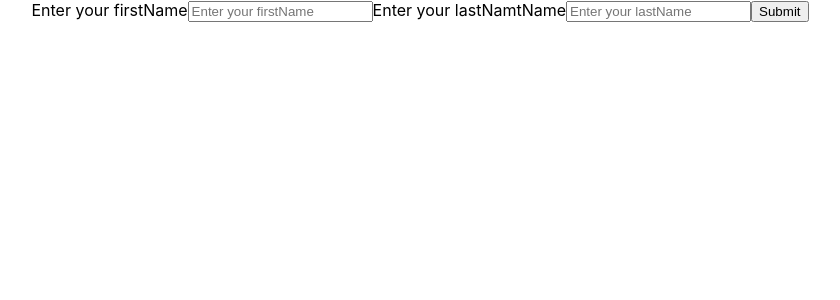
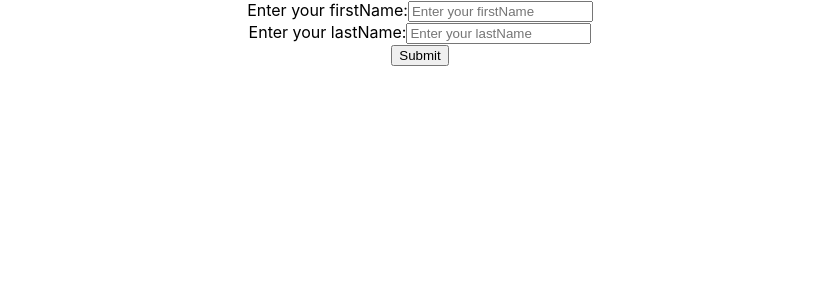
Before and after one commit to BICKY03/displyname, a React (Create React App) app: page / in a window 1280 px wide. Shown: the top 300 px of the page, without its empty margins (220-1060 px from the left). Built offline with nearby package versions, Linux system fonts and the light colour scheme.

Commit message:
first commit

```diff
--- a/src/App.js
+++ b/src/App.js
@@ -1,44 +1,66 @@
-import logo from './logo.svg';
+import React, { useState } from 'react';
 import './App.css';
-import React, { useState } from 'react';
 
 function App() {
-  const[name,setName]=useState({firstName:"",lastName:""})
+  // State variables for first name, last name, and full name
+  const [name, setName] = useState({ firstName: "", lastName: "" });
   const [fullName, setFullName] = useState('');
 
-  function handleChange(event){
-    const{name,value}=event.target;
-    setName((prev)=>({
+  // Function to handle changes in input fields
+  function handleChange(event) {
+    const { name, value } = event.target;
+    setName(prev => ({
       ...prev,
-      [name]:value
-    }))
+      [name]: value
+    }));
   }
 
-  function handleSubmit(event){
+  // Function to handle form submission
+  function handleSubmit(event) {
     event.preventDefault();
+    // Check if both first name and last name are provided
     if (name.firstName && name.lastName) {
+      // Combine first name and last name to form full name
       setFullName(`${name.firstName} ${name.lastName}`);
     }
+  }
 
-  }
   return (
     <div className="App">
+      {/* Form to input first name and last name */}
       <form onSubmit={handleSubmit}>
         <label>
-          Enter your firstName
-          <input type="text" name="firstName" value={name.firstName} placeholder="Enter your firstName" onChange={handleChange}
-          required/>
+          Enter your firstName:
+          {/* Input field for first name */}
+          <input
+            type="text"
+            name="firstName"
+            value={name.firstName}
+            placeholder="Enter your firstName"
+            onChange={handleChange}
+            required
+          />
         </label>
+        <br />
+        <label>
+          Enter your lastName:
+          {/* Input field for last name */}
+          <input
+            type="text"
+            name="lastName"
+            value={name.lastName}
+            placeholder="Enter your lastName"
+            onChange={handleChange}
+            required
+          />
+        </label>
+        <br />
+        {/* Button to submit the form */}
+        <button type="submit">Submit</button>
+      </form>
 
-        <label>
-          Enter your lastNamtName
-          <input type="text" name="lastName" value={name.lastName} placeholder="Enter your lastName" onChange={handleChange}
-          required/>
-        </label>
-        <button type="submit" >Submit</button>
-      </form>
+      {/* Display full name if it exists */}
       {fullName && <p>Your full name is: {fullName}</p>}
-
     </div>
   );
 }
```
